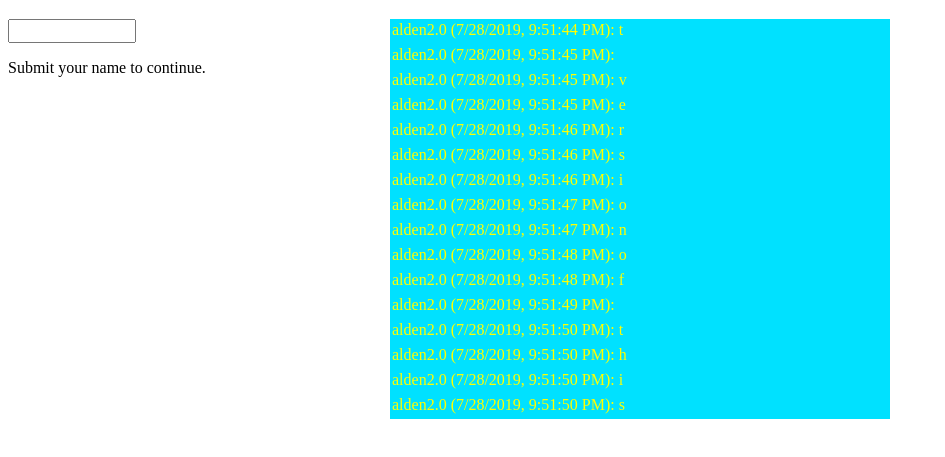
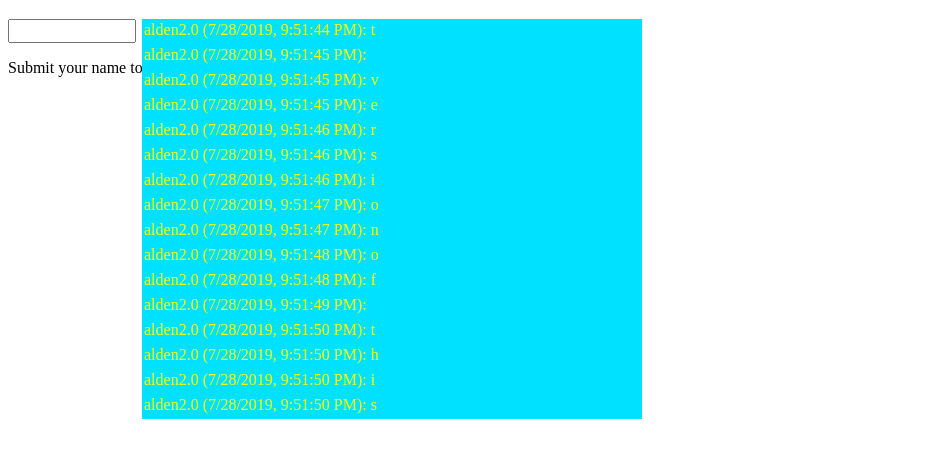
Before and after one commit to miamiww/typo_chat, a website: page views/index.html in a window 1280 px wide. Shown: the part 61-518 px from the top of the page, without its empty margins (0-945 px from the left). Drawn offline with nearby package versions, Linux system fonts and the light colour scheme; files that its build step writes are made by us from their sources; no server answers; files whose address does not match are found by name.

Commit message:
moving chatwindow away from middle

```diff
--- a/public/style.css
+++ b/public/style.css
@@ -1,7 +1,7 @@
 chatbody {
     position: absolute;
-    left: 50%;
-    margin-left: -250px;
+    left: 15%;
+    margin-left: -50px;
     top: 80px;
     background-color: #00e1ff;
     width: 500px;
```
